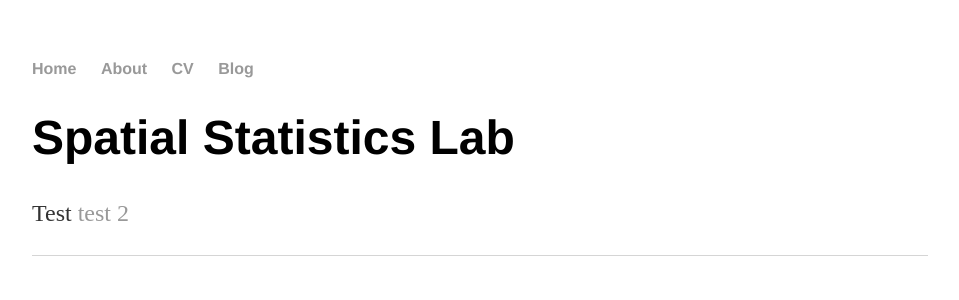
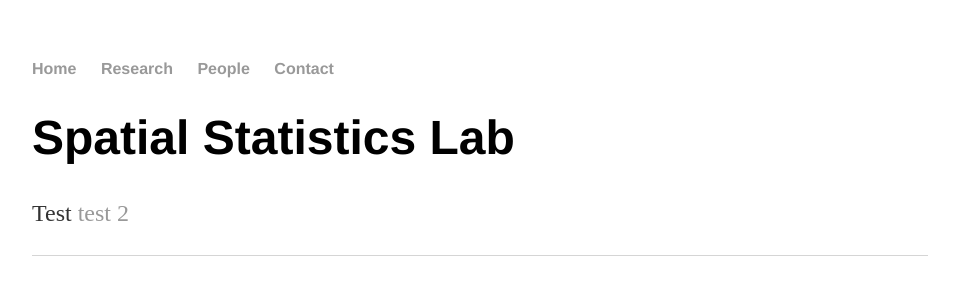
Before and after one commit to starestar/limcstat.github.io, a Jekyll site: the page built from index.html, in a window 1280 px wide. Shown: the top 300 px of the page, without its empty margins (160-1119 px from the left). Built offline with Jekyll 4.4.1, drawn with Linux system fonts in a browser that asks for light colours.

Commit message:
Update default.html

```diff
--- a/_layouts/default.html
+++ b/_layouts/default.html
@@ -9,9 +9,9 @@
 			<nav>
 	    		<ul>
 	        		<li><a href="/">Home</a></li>
-		        	<li><a href="/about">About</a></li>
-	        		<li><a href="/cv">CV</a></li>
-	        		<li><a href="/blog">Blog</a></li>
+		        	<li><a href="/research">Research</a></li>
+	        		<li><a href="/people">People</a></li>
+	        		<li><a href="/contact">Contact</a></li>
 	    		</ul>
 			</nav>
 			<div class="container">
```
